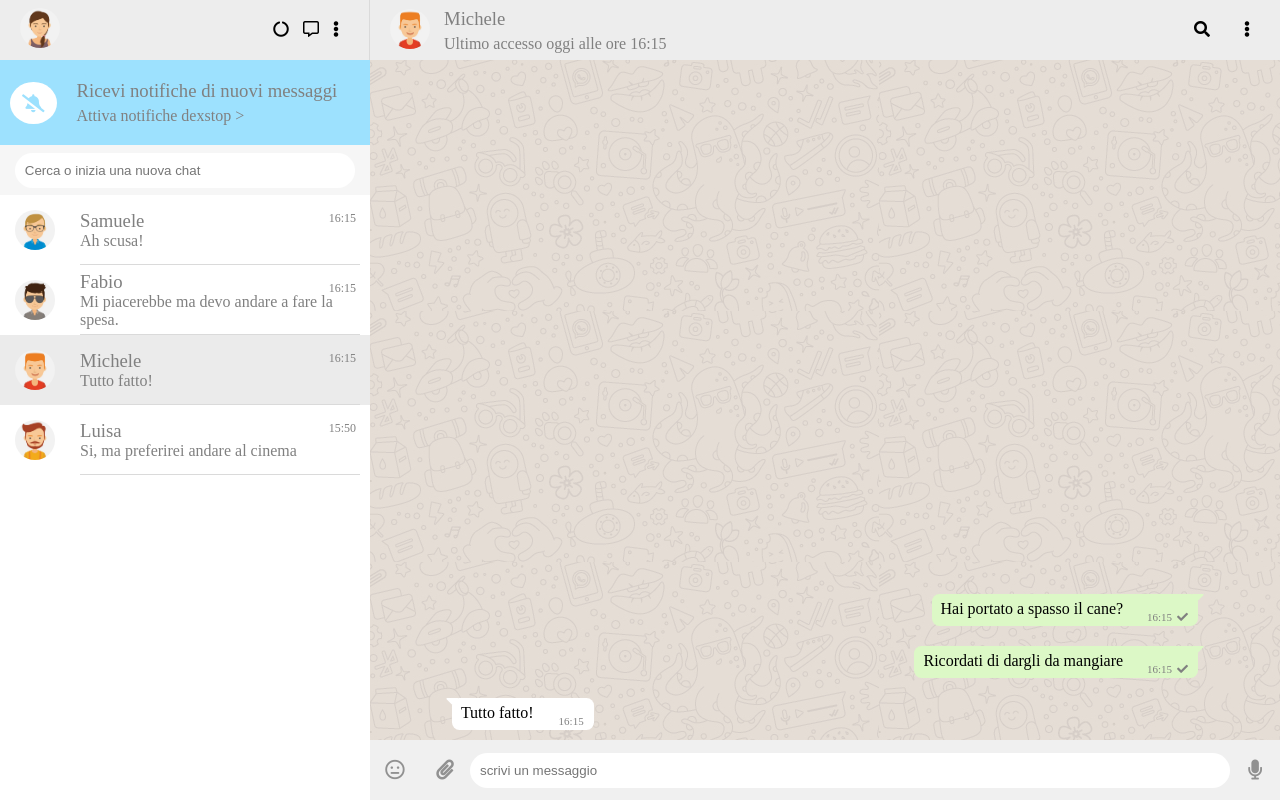
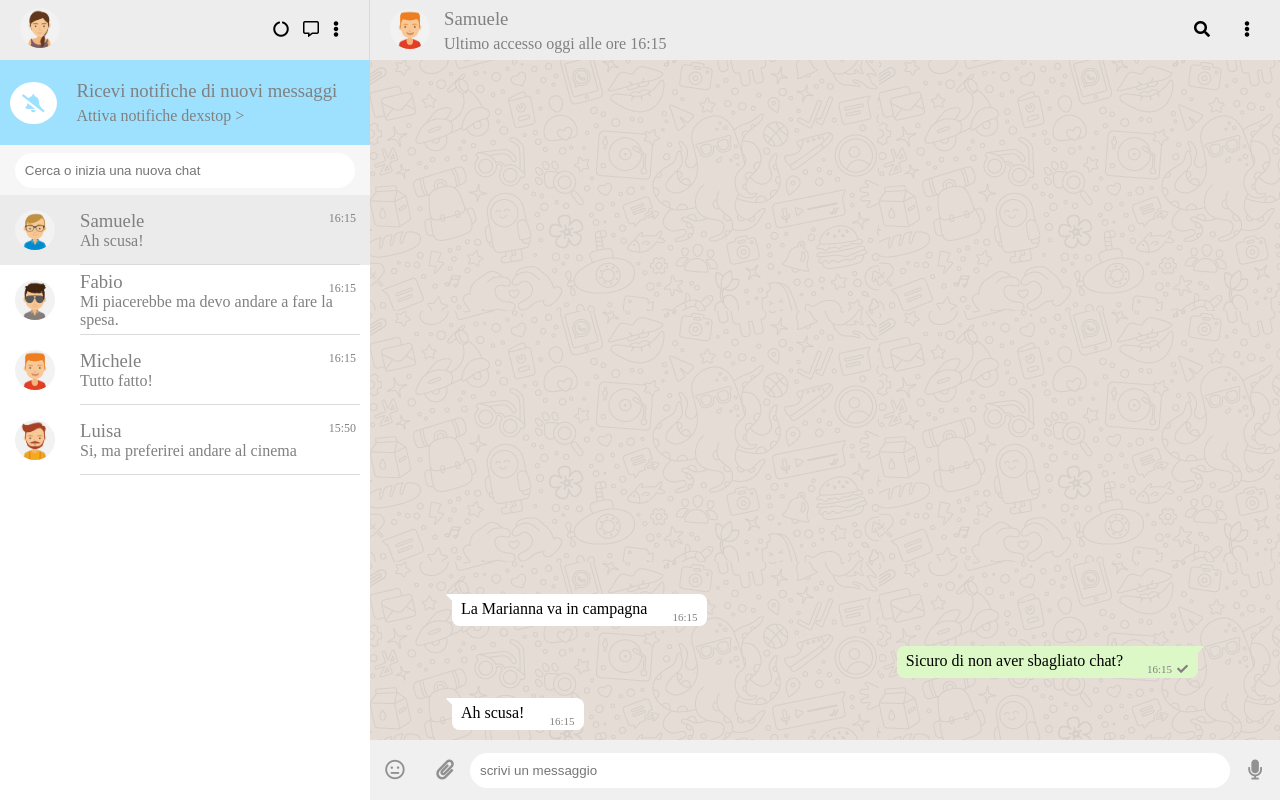
Before and after one commit to fabio98p/Whatsapp_Vue, a plain HTML site: page index.html in a window 1280 px wide. Drawn offline with nearby package versions, Linux system fonts and the light colour scheme.

Commit message:
boolzapp correzione commenti e sistemazione di piccoli bug

```diff
--- a/assets/js/dati.js
+++ b/assets/js/dati.js
@@ -2,7 +2,7 @@ const contacts = [
 	{
 		name: 'Michele',
 		avatar: '_1',
-		visible: true,
+		visible: null,
 		messages: [
 			{
 				date: '10/01/2020 15:30:55',
@@ -24,7 +24,7 @@ const contacts = [
 	{
 		name: 'Fabio',
 		avatar: '_2',
-		visible: false,
+		visible: null,
 		messages: [
 			{
 				date: '20/03/2020 16:30:00',
@@ -46,7 +46,7 @@ const contacts = [
 	{
 		name: 'Samuele',
 		avatar: '_3',
-		visible: false,
+		visible: null,
 		messages: [
 			{
 				date: '28/03/2020 10:10:40',
@@ -68,7 +68,7 @@ const contacts = [
 	{
 		name: 'Luisa',
 		avatar: '_4',
-		visible: false,
+		visible: null,
 		messages: [
 			{
 				date: '10/01/2020 15:30:55',
--- a/assets/js/main.js
+++ b/assets/js/main.js
@@ -5,27 +5,28 @@ document.addEventListener('DOMContentLoaded', function () {
 		{
 			el: '#root',
 			data: {
-				//todo, questo nome non e' adatto alla variabile
 				indexMessage: null,
 				newMessage: '',
 				searchContact: '',
+				//todo, all'inizio non mette l'immagine profilo corretta
 				contactProfile: './assets/img/avatar_1.jpg',
 				contactsArray: contacts,
 			},
 			methods: {
+				//serve unicamente per abbreviare il codice nel html
 				date: function (contact) {
-					const lastMessage = contact.messages[contact.messages.length-1].date.split(' ')[1]
-				return `${lastMessage.split(":")[0]}:${lastMessage.split(":")[1]}`
+					const lastMessage = contact.messages[contact.messages.length - 1].date.split(' ')[1]
+					return `${lastMessage.split(":")[0]}:${lastMessage.split(":")[1]}`
 				},
 				//funzione che permette cose al click sul utente
 				ChangeChat: function (contact) {
-					//serve per cambiare la mainChat  al click
+					//serve per mettere tutti i profili a visible false per poi
+					//mettere quello cliccato su true, questo permette di
+					//capire quale mainChat visualizzare e tutte le cose del caso
 					for (let i = 0; i < this.contactsArray.length; i++) {
 						this.contactsArray[i].visible = false;
 					}
-					//serve per cambiare la profileConversator  al click
 					contact.visible = true
-
 				},
 				//funzione che inizia premendo l'invio ovverso spedendo il messaggio
 				sendingMessage: function () {
@@ -62,17 +63,15 @@ document.addEventListener('DOMContentLoaded', function () {
 					}, 1000)
 				},
 
-				//
-
 				// classica funzione random
 				random: function (min, max) {
 					return Math.floor(Math.random() * (max - min + 1)) + min;
 				},
 
 				insertNameContact: function (e) {
-					const p = this.searchContact.toLowerCase()
-					if (p == '') return true
-					return e.name.toLowerCase().includes(p)
+					const nameToLowercase = this.searchContact.toLowerCase()
+					if (nameToLowercase == '') return true
+					return e.name.toLowerCase().includes(nameToLowercase)
 				},
 
 				//funzione che serve a eliminare il messaggio
@@ -101,19 +100,35 @@ document.addEventListener('DOMContentLoaded', function () {
 
 					dateForSort.sort()
 
-					// creazione ordenedArray e inserimento del ordinamento fatto in precedenza
-					//non riesce a trovare la data perche e' pure stata cambiata
-					var ordenedArray = []
+					//creazione orderedArray che prende l'contactarray, lo fa ciclare
+					//e se l'elemento precedentemente sortato ne confronta la data
+					//dell'ultimo messaggio per capire quale elemento inserire nel
+					//nuovo array ordinato
+
+					var orderedArray = []
 					for (let indexElementSorted = 0; indexElementSorted < dateForSort.length; indexElementSorted++) {
-						this.contactsArray.forEach((e,indexElementUnsorted) => {
+						this.contactsArray.forEach((e, indexElementUnsorted) => {
 							if (datePreSorted[indexElementUnsorted] == dateForSort[indexElementSorted]) {
-								ordenedArray.push(e)
+								orderedArray.push(e)
 							}
 						});
 					}
-					return ordenedArray
+					return orderedArray
 				}
 			},
+			//questa funzione fa in modo che all'avviamento la prima chat
+			//mostrata sia quella con l'ultimo messaggio scritto
+			created: function () {
+				var orderedArray = this.intOrderedArray
+				console.log(orderedArray.length, orderedArray[orderedArray.length - 1]);
+				orderedArray.forEach((e, i) => {
+					if (i == (orderedArray.length - 1)) {
+						e.visible = true
+					} else {
+						e.visible = false
+					}
+				});
+			}
 		}
 	);
 });
--- a/index.html
+++ b/index.html
@@ -44,18 +44,20 @@
 				</div>
 
 				<div class="searchContact">
-					<input v-model="searchContact" placeholder="Cerca o inizia una nuova chat" type="text">
+					<input type="text"
+					placeholder="Cerca o inizia una nuova chat"
+					v-model="searchContact">
 				</div>
 
 				<!-- lista di contatti presenti nel aside bar -->
 				<div class="contact">
 					<!-- il singolo contatto che si crea tot volte
 					per la lunghezza dell array e che al click cambia focus -->
-					<div @click="ChangeChat(contact)"
+					<div class="chat"
 					v-for=" contact in intOrderedArray"
+					v-if="(insertNameContact(contact))"
 					:class="(contact.visible) ? 'active' : ''"
-					v-if="(insertNameContact(contact))"
-					class="chat">
+					@click="ChangeChat(contact)">
 						<img :src="`./assets/img/avatar${contact.avatar}.jpg`" alt="">
 						<div class="nameAndInfo">
 							<!-- prendo gli elementi dal oggetto della singola chat -->
@@ -71,7 +73,9 @@
 
 				<!-- creo il profilo avatar da mettere nella navbar sopra
 				la mainChat che cambii in base a quale chat e' selezionata -->
-				<div v-if="contact.visible" v-for="contact in contactsArray" class="profileConversator">
+				<div class="profileConversator"
+				v-for="contact in contactsArray"
+				v-if="contact.visible">
 					<div class="left">
 						<img :src="contactProfile" alt="">
 						<div class="nameAndInfo">
```
